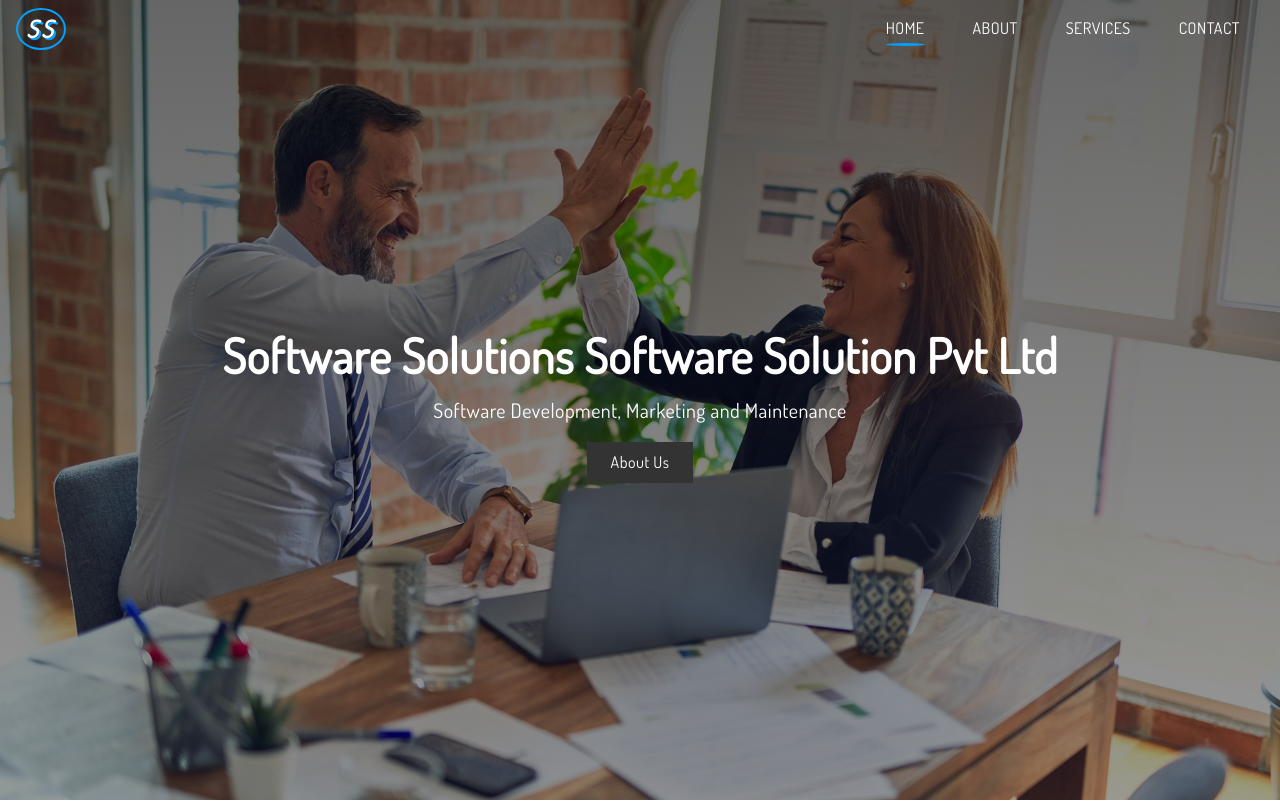
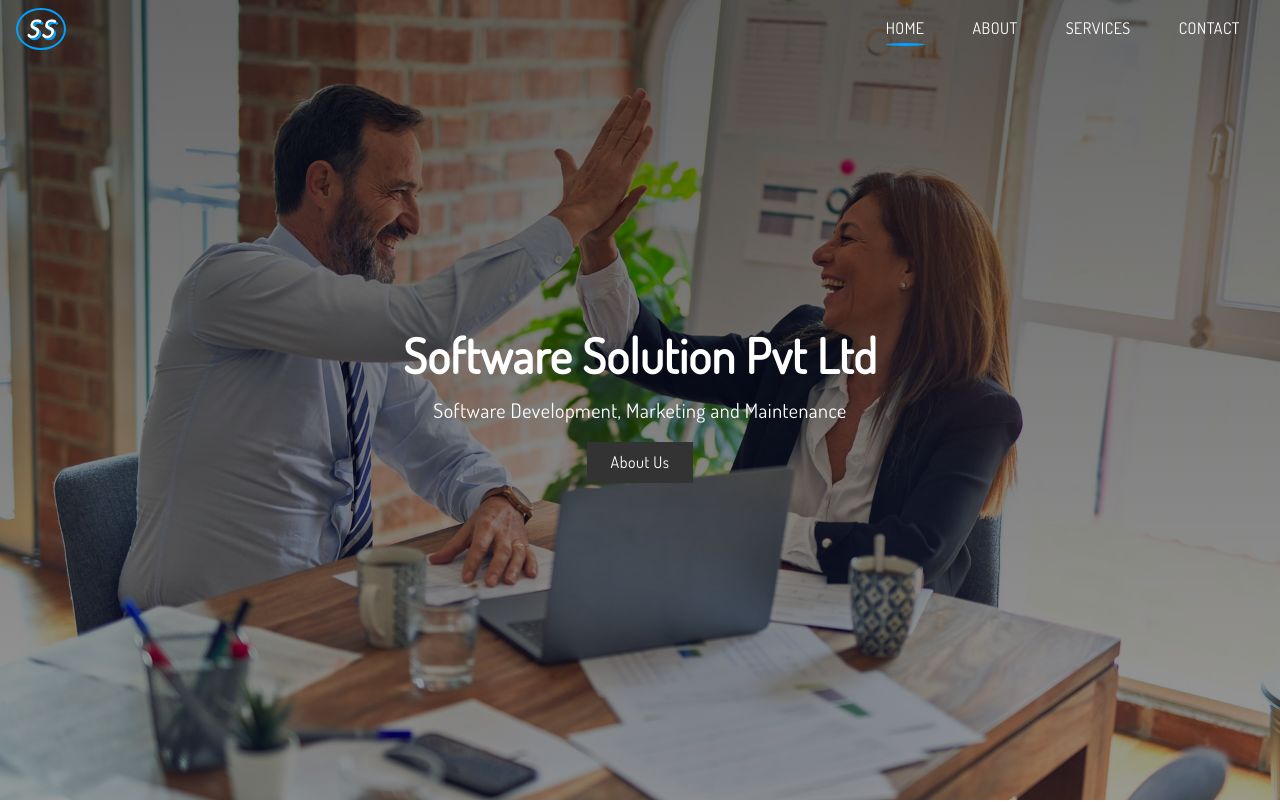
Before and after one commit to Karthick94/software-solutions, a plain HTML site: page index.html in a window 1280 px wide. Shown: the top 802 px of the page. Drawn offline with Linux system fonts and the light colour scheme.

Commit message:
Update index.html

```diff
--- a/index.html
+++ b/index.html
@@ -40,7 +40,7 @@
                     </ul>
                 </nav>
                 <div class="header-content text-center">
-                    <h1>Software Solutions Software Solution Pvt Ltd</h1>
+                    <h1>Software Solution Pvt Ltd</h1>
                     <p class="lead">
                         Software Development, Marketing and Maintenance
                     </p>
```
